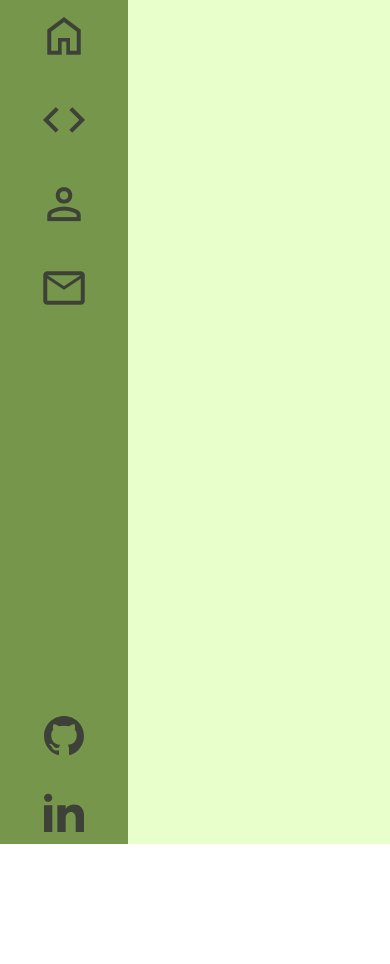
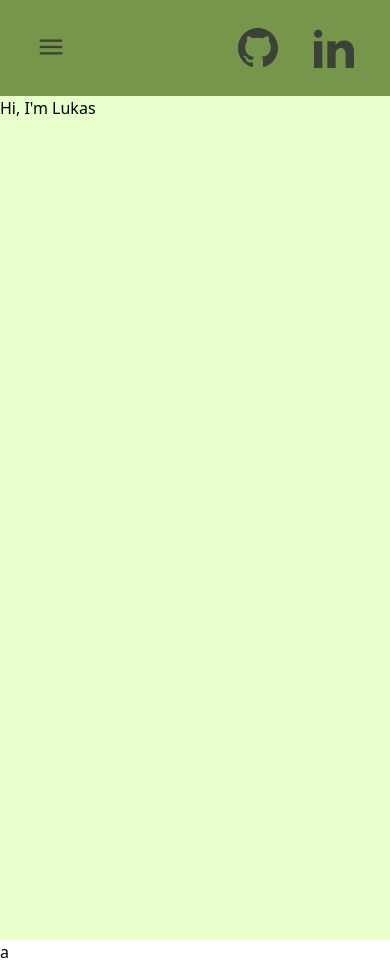
Before and after one commit to lukasjarmara/portfolio, a React (Create React App) app: page / in a window 390 px wide. Before the commit the page ends 844 px from the top, so only its background shows below. Built offline with nearby package versions, Linux system fonts and the light colour scheme.

Commit message:
Styled navbar, added a hamburger menu for mobile

```diff
--- a/src/App.tsx
+++ b/src/App.tsx
@@ -1,10 +1,15 @@
 import React from "react";
 import Nav from "./Components/Nav.tsx";
 import "./index.css";
+import Hero from "./Components/Hero.tsx";
+
 const App: React.FC = () => {
   return (
-    <div className="bg-light w-screen">
+    <div className="bg-light w-screen h-screen">
       <Nav />
+      <main className="">
+        <Hero />a
+      </main>
     </div>
   );
 };
--- a/src/Components/Hero.tsx
+++ b/src/Components/Hero.tsx
@@ -0,0 +1,10 @@
+import React from "react";
+
+const Hero: React.FC = () => {
+  return (
+    <div className="bg-light h-screen">
+      <p>Hi, I'm Lukas</p>
+    </div>
+  );
+};
+export default Hero;
--- a/src/Components/Nav.tsx
+++ b/src/Components/Nav.tsx
@@ -1,35 +1,45 @@
-import React from "react";
+import React, { useState } from "react";
 
 const Nav: React.FC = () => {
+  const [isOpen, setIsOpen] = useState(false);
+
+  const toggleMenu = () => {
+    setIsOpen(!isOpen);
+  };
+
   return (
-    <nav className="flex flex-col justify-between	items-center px-16 max-w-10 h-screen gap-3 bg-secondaryLight">
-      <div className="flex flex-col gap-3 lg:m-5 sm:m-3">
+    <nav className="relative flex flex-row justify-between items-center px-6 py-4 bg-secondaryLight">
+      <div className="flex flex-row gap-3">
+        <button onClick={toggleMenu} className="lg:hidden p-3">
+          <span className="material-symbols-outlined text-3xl text-dark">
+            menu
+          </span>
+        </button>
+        <div className="hidden lg:flex flex-row gap-3">
           <a href="#home">
-          <span className="material-symbols-outlined text-5xl font-semibold p-3 hover:rounded-full hover:bg-active text-dark">
+            <span className="material-symbols-outlined text-5xl font-semibold p-3 hover:rounded-full hover:bg-active text-dark transition duration-300">
               home
             </span>
           </a>
           <a href="#code">
-          <span className="material-symbols-outlined text-5xl font-semibold p-3 hover:rounded-full hover:bg-active text-dark">
+            <span className="material-symbols-outlined text-5xl font-semibold p-3 hover:rounded-full hover:bg-active text-dark transition duration-300">
               code
             </span>
           </a>
           <a href="#about">
-          <span className="material-symbols-outlined text-5xl font-semibold p-3 hover:rounded-full hover:bg-active text-dark">
+            <span className="material-symbols-outlined text-5xl font-semibold p-3 hover:rounded-full hover:bg-active text-dark transition duration-300">
               person
             </span>
           </a>
           <a href="#contact">
-          <span className="material-symbols-outlined text-5xl font-semibold p-3 hover:rounded-full hover:bg-active text-dark">
+            <span className="material-symbols-outlined text-5xl font-semibold p-3 hover:rounded-full hover:bg-active text-dark transition duration-300">
               mail
             </span>
           </a>
         </div>
-      <div className="flex flex-col gap-3 lg:m-5 sm:m-3">
-        <span
-          style={{ display: "inline-block" }}
-          className="p-3 hover:rounded-full hover:bg-active "
-        >
+      </div>
+      <div className="flex flex-row gap-3">
+        <span className="p-3 hover:rounded-full hover:bg-active transition duration-300">
           <a href="https://github.com/lukasjarmara">
             <svg
               xmlns="http://www.w3.org/2000/svg"
@@ -40,14 +50,11 @@ const Nav: React.FC = () => {
             </svg>
           </a>
         </span>
-        <span
-          style={{ display: "inline-block" }}
-          className="p-3 hover:rounded-full hover:bg-active "
-        >
+        <span className="p-3 hover:rounded-full hover:bg-active transition duration-300">
           <a href="https://www.linkedin.com/in/luk%C3%A1%C5%A1-jarmara-9b5131239/">
             <svg
               xmlns="http://www.w3.org/2000/svg"
-              className="w-10 h-10 fill-dark lg:w-12 lg:h-12 "
+              className="w-10 h-10 fill-dark lg:w-12 lg:h-12"
               viewBox="0 0 24 24"
             >
               <path d="M4.98 3.5c0 1.381-1.11 2.5-2.48 2.5s-2.48-1.119-2.48-2.5c0-1.38 1.11-2.5 2.48-2.5s2.48 1.12 2.48 2.5zm.02 4.5h-5v16h5v-16zm7.982 0h-4.968v16h4.969v-8.399c0-4.67 6.029-5.052 6.029 0v8.399h4.988v-10.131c0-7.88-8.922-7.593-11.018-3.714v-2.155z" />
@@ -55,6 +62,43 @@ const Nav: React.FC = () => {
           </a>
         </span>
       </div>
+      {isOpen && (
+        <div className="fixed inset-0 z-50 flex flex-col items-center justify-center bg-secondaryLight transition-opacity duration-300 ease-in-out opacity-100">
+          <button onClick={toggleMenu} className="absolute top-5 right-5 p-3">
+            <span className="material-symbols-outlined text-3xl text-dark">
+              close
+            </span>
+          </button>
+          <a
+            href="#home"
+            onClick={toggleMenu}
+            className="w-full text-center py-6 text-3xl hover:bg-active transition duration-300"
+          >
+            Home
+          </a>
+          <a
+            href="#code"
+            onClick={toggleMenu}
+            className="w-full text-center py-6 text-3xl hover:bg-active transition duration-300"
+          >
+            Code
+          </a>
+          <a
+            href="#about"
+            onClick={toggleMenu}
+            className="w-full text-center py-6 text-3xl hover:bg-active transition duration-300"
+          >
+            About
+          </a>
+          <a
+            href="#contact"
+            onClick={toggleMenu}
+            className="w-full text-center py-6 text-3xl hover:bg-active transition duration-300"
+          >
+            Contact
+          </a>
+        </div>
+      )}
     </nav>
   );
 };
```
Lines whose indentation alone changed are shown as unchanged.
